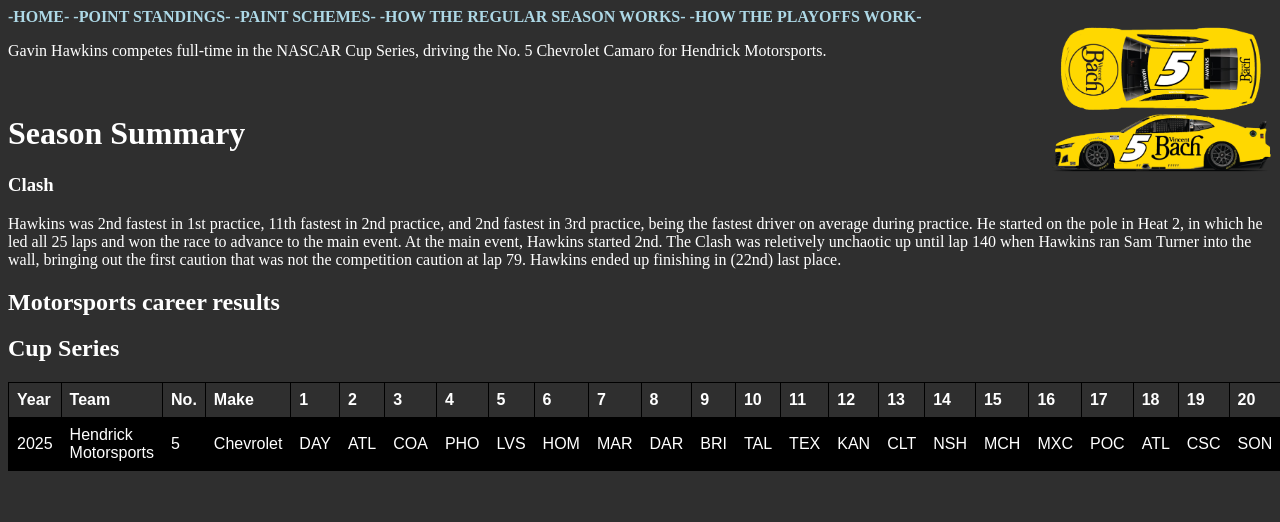
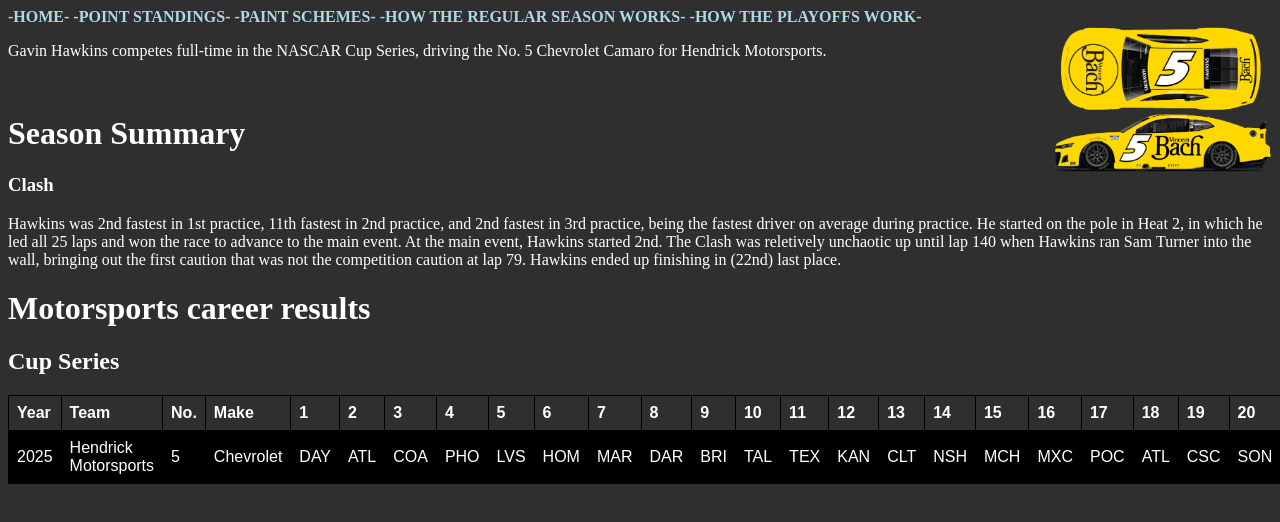
Before and after one commit to theparticleman/alternate-universe-2025-nascar-cup-series, a plain HTML site: page bioGavinHawkins.html in a window 1280 px wide. Shown: the top 522 px of the page. Drawn offline with Linux system fonts and the light colour scheme.

Commit message:
Update bioGavinHawkins.html

```diff
--- a/bioGavinHawkins.html
+++ b/bioGavinHawkins.html
@@ -41,7 +41,7 @@ img {
 <h1>Season Summary</h1>
 <h3>Clash</h3>
   Hawkins was 2nd fastest in 1st practice, 11th fastest in 2nd practice, and 2nd fastest in 3rd practice, being the fastest driver on average during practice. He started on the pole in Heat 2, in which he led all 25 laps and won the race to advance to the main event. At the main event, Hawkins started 2nd. The Clash was reletively unchaotic up until lap 140 when Hawkins ran Sam Turner into the wall, bringing out the first caution that was not the competition caution at lap 79. Hawkins ended up finishing in (22nd) last place.</p>
-<h2>Motorsports career results</h2>
+<h1>Motorsports career results</h1>
 <style>
   table {
     font-family: arial, sans-serif;
```
